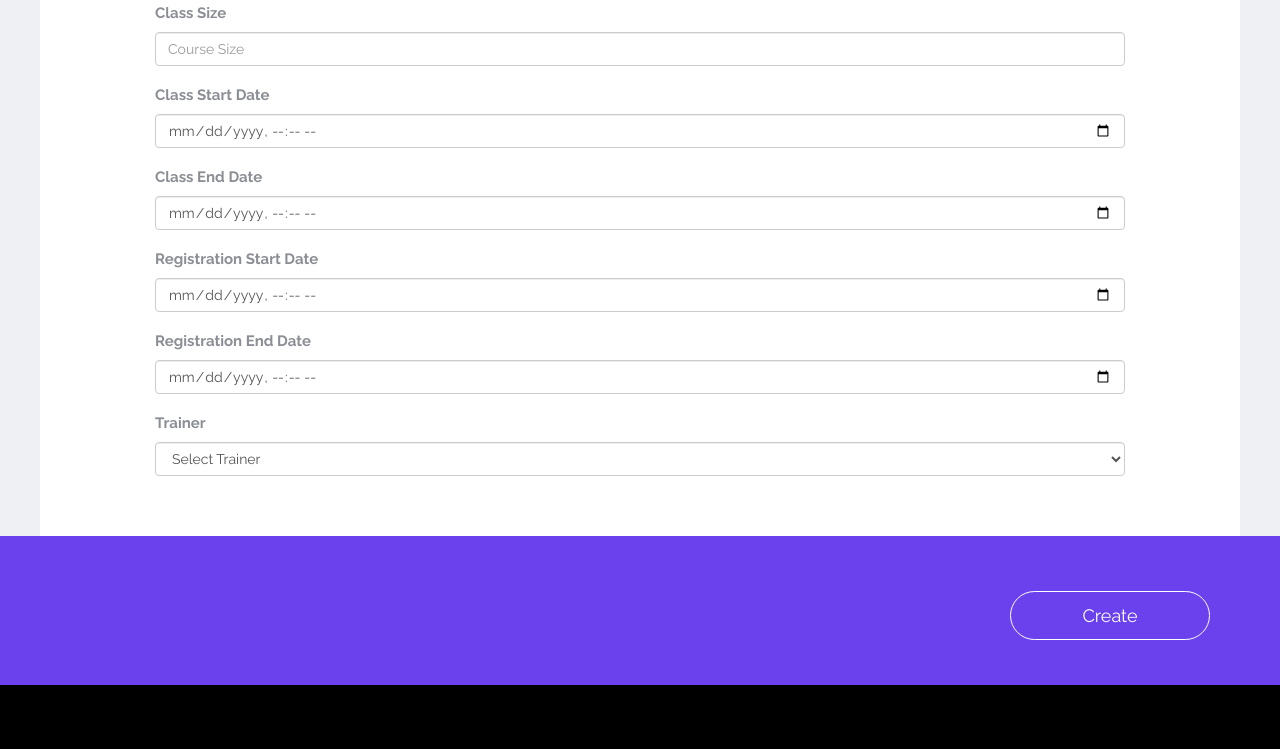
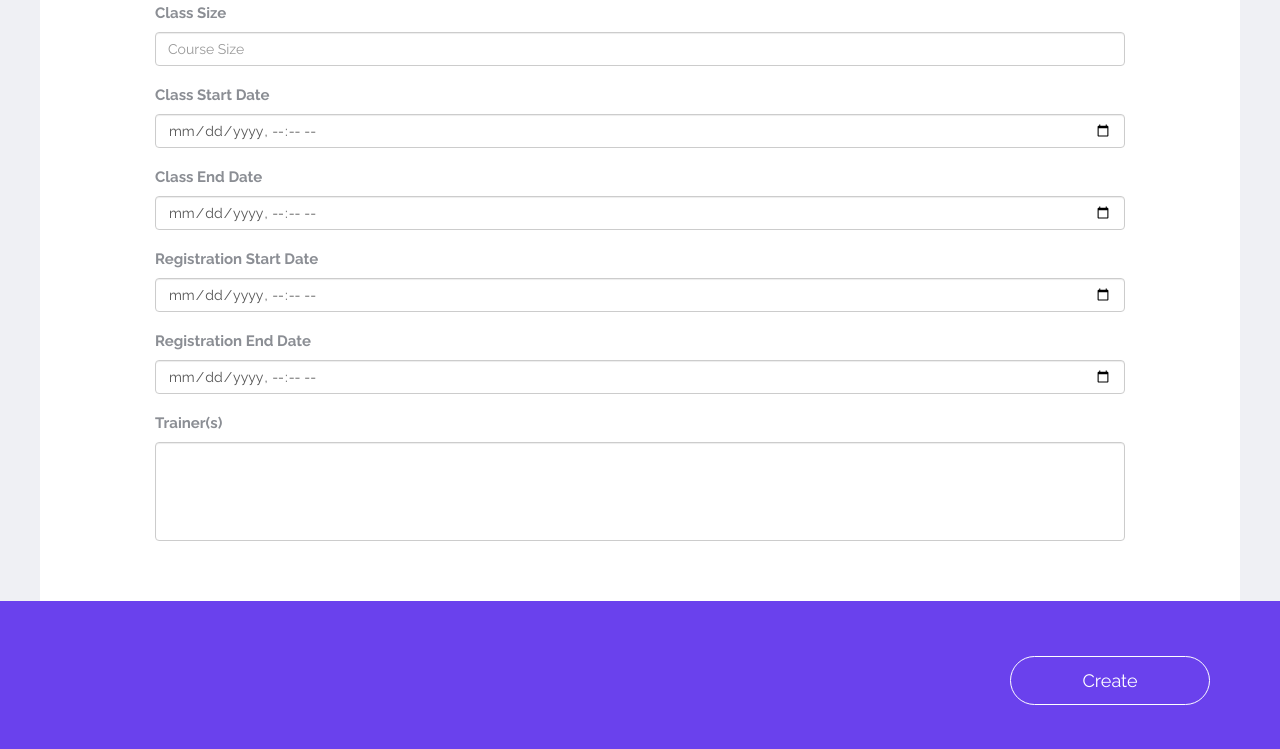
Before and after one commit to catharinaanggono/SPM, a Flask app: template templates/create_class.html in a window 1280 px wide. Shown: the part 526-1275 px from the top of the page. Run offline with Flask 2, Linux system fonts and the light colour scheme; the template is opened without the code that fills it, so the values that code supplies are empty; some libraries are stand-ins or nearby versions; some web fonts are replaced.

Commit message:
change trainers field to multiple select

```diff
--- a/templates/create_class.html
+++ b/templates/create_class.html
@@ -152,9 +152,8 @@
                 </div>
 
                 <div class="form-group">
-                  <label for="trainer">Trainer</label>
-                  <select class="form-select form-control" id="trainer">
-                    <option selected>Select Trainer</option>
+                  <label for="trainer">Trainer(s)</label>
+                  <select class="form-select form-control" multiple aria-label="multiple select example" id="trainer" size="5">
                   </select>
                 </div>
 
@@ -289,6 +288,7 @@
         var regStartDate = document.getElementById("regStartDate").value;
         var regEndDate = document.getElementById("regEndDate").value;
         var trainerID = document.getElementById("trainer").value;
+        var trainerIdList = $('#trainer').val();
         console.log("###############")
         console.log(courseID)
         console.log(classSize)
@@ -314,7 +314,7 @@
           EndDate: endDate,
           RegStartDate: regStartDate,
           RegEndDate: regEndDate,
-          TrainerID: trainerID
+          TrainerIDList: trainerIdList
         }
         var request = new XMLHttpRequest();
         request.onreadystatechange = function () {
```
Also changed, not shown: class_hr.py (+5 -3 lines), create_course.html (+0 -9 lines).
